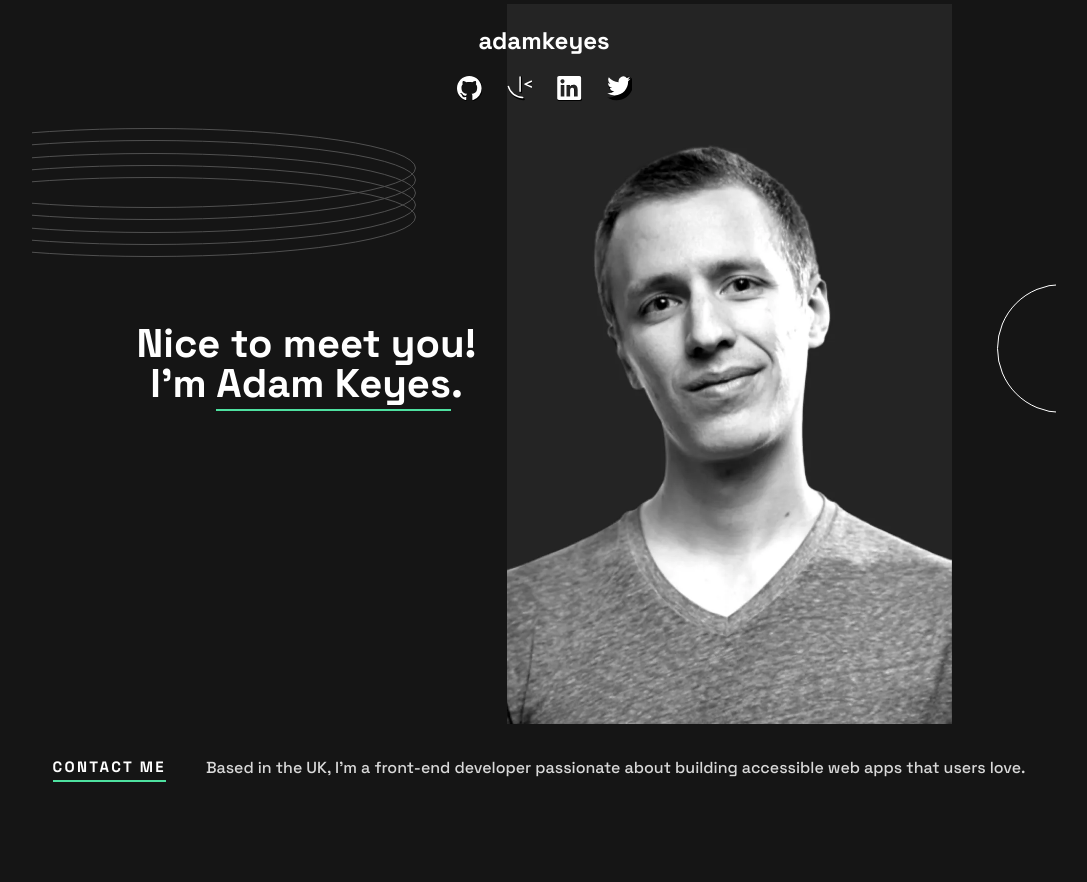
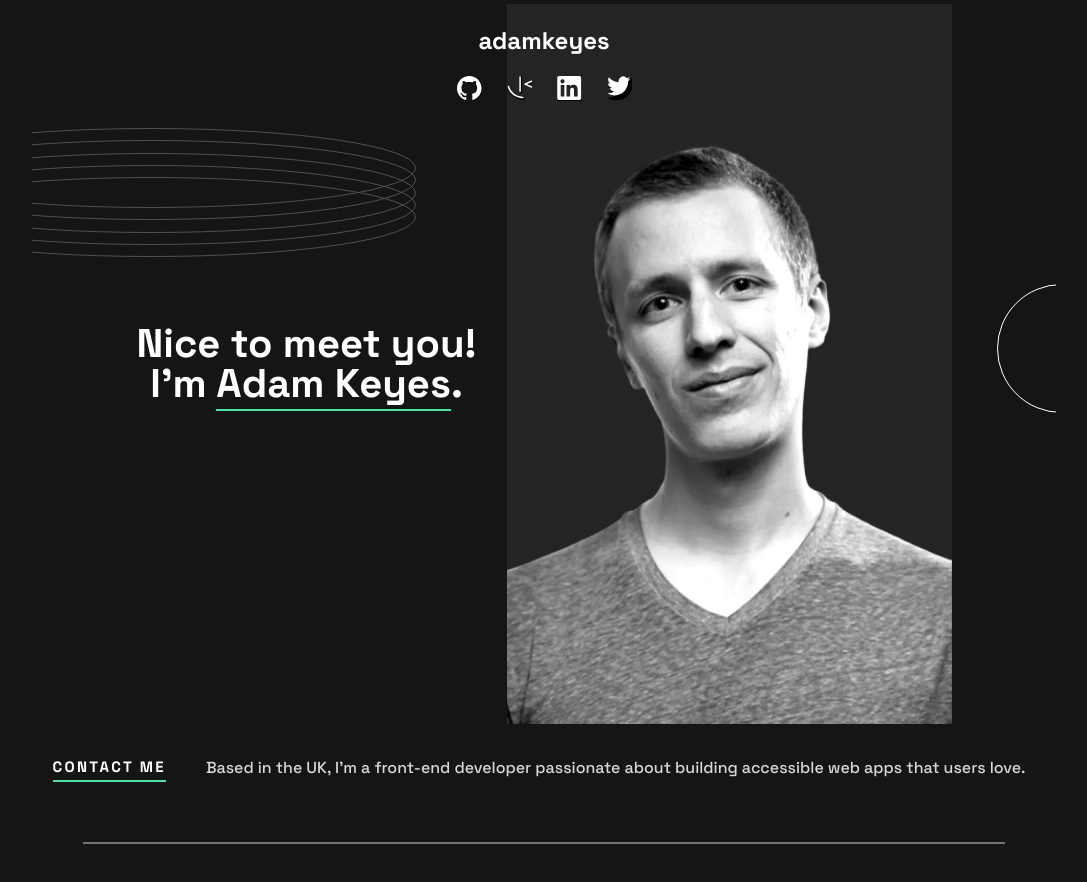
Before and after one commit to Hugo-Farias/single-page-developer-portfolio-template, a React (Vite) app: page / in a window 1280 px wide. Shown: the whole page, without its empty margins (96-1183 px from the left). Before the commit the page ends 807 px from the top, so only its background shows below. Built offline with nearby package versions, Linux system fonts and the light colour scheme.

Commit message:
Simple Separator created

```diff
--- a/src/components/Hero.tsx
+++ b/src/components/Hero.tsx
@@ -1,10 +1,12 @@
 import "./Hero.scss";
 import { useEffect } from "react";
+import Separator from "./common/Separator";
 
 const Hero = function () {
   useEffect(() => console.log(window.innerWidth), [window.innerWidth]);
 
   return (
+    <>
       <section className="hero">
         <div className="photo" />
 
@@ -22,6 +24,8 @@ const Hero = function () {
           <a href="">Contact me</a>
         </h2>
       </section>
+      <Separator />
+    </>
   );
 };
 
--- /dev/null
+++ b/src/components/common/Separator.scss
@@ -0,0 +1,9 @@
+@import "../../variables";
+
+.separator {
+  margin: 6rem auto 4rem auto;
+  background-color: $color-font;
+  height: 2px;
+  width: 90%;
+  opacity: 0.4;
+}
--- a/src/components/common/Separator.tsx
+++ b/src/components/common/Separator.tsx
@@ -1,7 +1,7 @@
 import "./Separator.scss";
 
 const Separator = function () {
-  return $END$
-}
+  return <div className="separator" />;
+};
 
-export default Separator
+export default Separator;
--- a/src/index.scss
+++ b/src/index.scss
@@ -22,7 +22,7 @@
 
 body {
   //margin: 2.5rem 0 0 0;
-  padding: 2.5rem;
+  padding: 2.5rem 2.5rem 0;
   display: flex;
   justify-content: center;
   min-width: 320px;
```
Also changed, not shown: src/components/SkillsSection.tsx (added, +9 -0 lines), src/components/SkillsSection.scss (added). Lines whose indentation alone changed are shown as unchanged.
